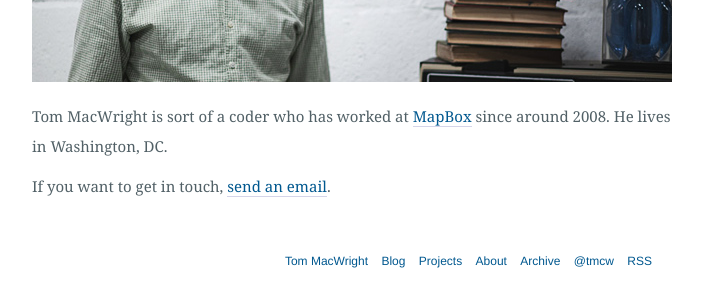
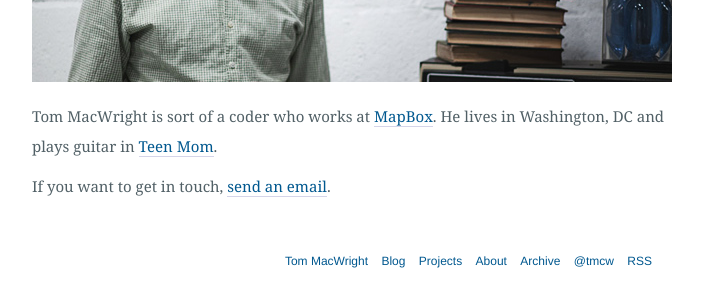
Before and after one commit to konklone/tmcw.github.com, a Jekyll site: the page built from about/index.md, in a window 1280 px wide. Shown: the part 348-648 px from the top of the page, without its empty margins (288-991 px from the left). Built offline with Jekyll 4.4.1, drawn with Linux system fonts in a browser that asks for light colours; Markdown is read by kramdown in place of the engine named in the settings; comment, search, counter and statistics services are not loaded.

Commit message:
Revise about

```diff
--- a/about/index.md
+++ b/about/index.md
@@ -5,7 +5,7 @@ title: About
 
 <img src="/graphics/about.jpg" />
 
-Tom MacWright is sort of a coder who has worked at [MapBox](http://mapbox.com/) since
-around 2008. He lives in Washington, DC.
+Tom MacWright is sort of a coder who works at [MapBox](https://www.mapbox.com/).
+He lives in Washington, DC and plays guitar in [Teen Mom](http://teenmomdc.com/).
 
 If you want to get in touch, <a href='mailto:tom@macwright.org'>send an email</a>.
```
